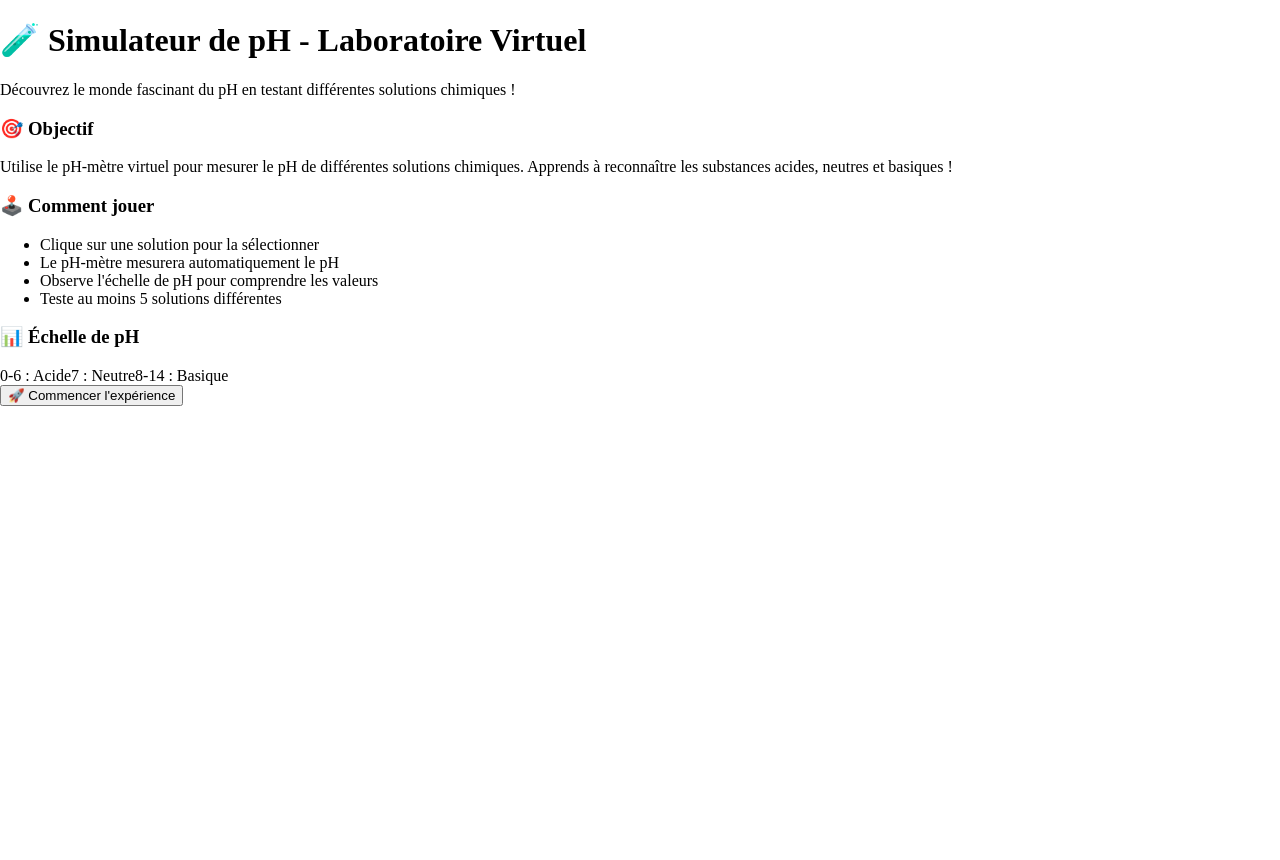
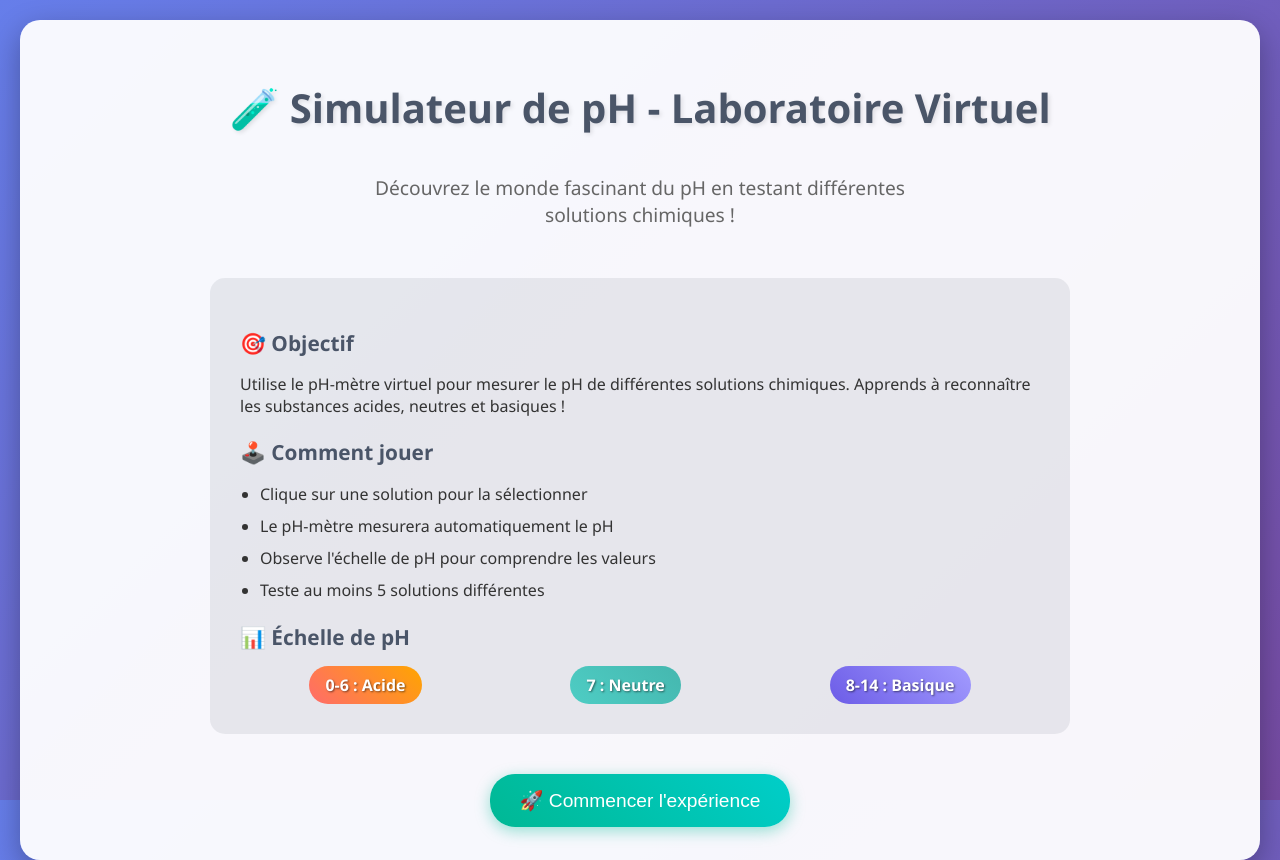
Before and after one commit to mext-ai/block-68551dec83bf93908974ebe6, a React app: page / in a window 1280 px wide. Before the commit the page ends 800 px from the top, so only its background shows below. Built offline with nearby package versions, Linux system fonts and the light colour scheme.

Commit message:
✨ Update codebase: config & components & styles

```diff
--- a/src/styles.css
+++ b/src/styles.css
@@ -1,3 +1,442 @@
 body {
   margin: 0px;
+  font-family: 'Segoe UI', Tahoma, Geneva, Verdana, sans-serif;
+  background: linear-gradient(135deg, #667eea 0%, #764ba2 100%);
+  min-height: 100vh;
 }
+
+.ph-simulator {
+  width: 100%;
+  height: 100vh;
+  display: flex;
+  flex-direction: column;
+  background: linear-gradient(135deg, #667eea 0%, #764ba2 100%);
+  color: #333;
+}
+
+/* Écran d'introduction */
+.intro-screen {
+  display: flex;
+  flex-direction: column;
+  justify-content: center;
+  align-items: center;
+  min-height: 100vh;
+  padding: 20px;
+  text-align: center;
+  background: rgba(255, 255, 255, 0.95);
+  margin: 20px;
+  border-radius: 20px;
+  box-shadow: 0 10px 30px rgba(0, 0, 0, 0.3);
+}
+
+.intro-screen h1 {
+  font-size: 2.5em;
+  margin-bottom: 20px;
+  color: #4a5568;
+  text-shadow: 2px 2px 4px rgba(0, 0, 0, 0.1);
+}
+
+.description {
+  font-size: 1.2em;
+  margin-bottom: 30px;
+  color: #666;
+  max-width: 600px;
+}
+
+.info-panel {
+  background: rgba(74, 85, 104, 0.1);
+  padding: 30px;
+  border-radius: 15px;
+  margin: 20px 0;
+  max-width: 800px;
+  text-align: left;
+}
+
+.info-panel h3 {
+  color: #4a5568;
+  margin-bottom: 15px;
+  font-size: 1.3em;
+}
+
+.info-panel ul {
+  padding-left: 20px;
+}
+
+.info-panel li {
+  margin-bottom: 8px;
+  line-height: 1.5;
+}
+
+.ph-info {
+  display: flex;
+  justify-content: space-around;
+  margin-top: 15px;
+  flex-wrap: wrap;
+  gap: 10px;
+}
+
+.ph-range {
+  padding: 8px 16px;
+  border-radius: 20px;
+  font-weight: bold;
+  color: white;
+  text-shadow: 1px 1px 2px rgba(0, 0, 0, 0.5);
+}
+
+.ph-range.acid {
+  background: linear-gradient(45deg, #ff6b6b, #ffa500);
+}
+
+.ph-range.neutral {
+  background: linear-gradient(45deg, #4ecdc4, #45b7af);
+}
+
+.ph-range.basic {
+  background: linear-gradient(45deg, #6c5ce7, #a29bfe);
+}
+
+.start-button {
+  background: linear-gradient(45deg, #00b894, #00cec9);
+  color: white;
+  border: none;
+  padding: 15px 30px;
+  font-size: 1.2em;
+  border-radius: 25px;
+  cursor: pointer;
+  transition: all 0.3s ease;
+  box-shadow: 0 4px 15px rgba(0, 184, 148, 0.4);
+  margin-top: 20px;
+}
+
+.start-button:hover {
+  transform: translateY(-2px);
+  box-shadow: 0 6px 20px rgba(0, 184, 148, 0.6);
+}
+
+/* En-tête du jeu */
+.game-header {
+  background: rgba(255, 255, 255, 0.95);
+  padding: 15px 30px;
+  display: flex;
+  justify-content: space-between;
+  align-items: center;
+  box-shadow: 0 2px 10px rgba(0, 0, 0, 0.1);
+  flex-wrap: wrap;
+  gap: 15px;
+}
+
+.game-header h2 {
+  margin: 0;
+  color: #4a5568;
+  font-size: 1.5em;
+}
+
+.stats {
+  display: flex;
+  gap: 20px;
+  font-weight: bold;
+  color: #666;
+}
+
+/* Conteneur principal du jeu */
+.game-container {
+  display: flex;
+  flex: 1;
+  height: calc(100vh - 80px);
+  gap: 20px;
+  padding: 20px;
+}
+
+.canvas-container {
+  flex: 1;
+  background: rgba(255, 255, 255, 0.1);
+  border-radius: 15px;
+  overflow: hidden;
+  box-shadow: 0 5px 20px rgba(0, 0, 0, 0.2);
+}
+
+/* Barre latérale */
+.sidebar {
+  width: 320px;
+  display: flex;
+  flex-direction: column;
+  gap: 20px;
+}
+
+.selected-solution,
+.recent-measurements,
+.help-section {
+  background: rgba(255, 255, 255, 0.95);
+  padding: 20px;
+  border-radius: 15px;
+  box-shadow: 0 5px 15px rgba(0, 0, 0, 0.1);
+}
+
+.selected-solution h3,
+.recent-measurements h3 {
+  margin-top: 0;
+  color: #4a5568;
+  font-size: 1.2em;
+}
+
+.solution-preview {
+  padding: 15px;
+  border-radius: 10px;
+  color: white;
+  font-weight: bold;
+  text-align: center;
+  margin: 10px 0;
+  text-shadow: 1px 1px 2px rgba(0, 0, 0, 0.5);
+}
+
+.no-selection {
+  text-align: center;
+  color: #666;
+}
+
+.measurement-result {
+  display: flex;
+  justify-content: space-between;
+  align-items: center;
+  padding: 10px;
+  margin: 5px 0;
+  background: rgba(74, 85, 104, 0.1);
+  border-radius: 8px;
+  gap: 10px;
+}
+
+.solution-name {
+  font-weight: bold;
+  flex: 1;
+}
+
+.ph-measured {
+  color: #666;
+}
+
+.accuracy-badge {
+  color: white;
+  padding: 4px 8px;
+  border-radius: 12px;
+  font-size: 0.9em;
+  font-weight: bold;
+  min-width: 45px;
+  text-align: center;
+}
+
+.hint-button {
+  background: linear-gradient(45deg, #6c5ce7, #a29bfe);
+  color: white;
+  border: none;
+  padding: 10px 15px;
+  border-radius: 20px;
+  cursor: pointer;
+  transition: all 0.3s ease;
+  font-size: 0.9em;
+  width: 100%;
+}
+
+.hint-button:hover {
+  transform: translateY(-1px);
+  box-shadow: 0 4px 12px rgba(108, 92, 231, 0.4);
+}
+
+.hint-content {
+  margin-top: 15px;
+  padding: 15px;
+  background: rgba(108, 92, 231, 0.1);
+  border-radius: 10px;
+  border-left: 4px solid #6c5ce7;
+}
+
+.hint-content h4 {
+  margin-top: 0;
+  color: #6c5ce7;
+}
+
+.hint-content ul {
+  margin-bottom: 0;
+  padding-left: 20px;
+}
+
+.hint-content li {
+  margin-bottom: 5px;
+  color: #555;
+}
+
+/* Écran de résultats */
+.results-screen {
+  display: flex;
+  flex-direction: column;
+  min-height: 100vh;
+  padding: 20px;
+  background: rgba(255, 255, 255, 0.95);
+  margin: 20px;
+  border-radius: 20px;
+  box-shadow: 0 10px 30px rgba(0, 0, 0, 0.3);
+}
+
+.results-screen h1 {
+  text-align: center;
+  color: #4a5568;
+  margin-bottom: 30px;
+}
+
+.score-summary {
+  text-align: center;
+  margin-bottom: 30px;
+  padding: 30px;
+  background: rgba(74, 85, 104, 0.1);
+  border-radius: 15px;
+}
+
+.score-summary h2 {
+  font-size: 2.5em;
+  margin-bottom: 15px;
+}
+
+.measurements-list {
+  margin-bottom: 30px;
+}
+
+.measurement-item {
+  display: flex;
+  justify-content: space-between;
+  align-items: center;
+  padding: 15px;
+  margin: 10px 0;
+  background: rgba(255, 255, 255, 0.8);
+  border-radius: 10px;
+  box-shadow: 0 2px 8px rgba(0, 0, 0, 0.1);
+  gap: 15px;
+}
+
+.ph-values {
+  color: #666;
+  font-size: 0.9em;
+}
+
+.accuracy {
+  font-weight: bold;
+  font-size: 1.1em;
+}
+
+.educational-content {
+  background: rgba(108, 92, 231, 0.1);
+  padding: 25px;
+  border-radius: 15px;
+  border-left: 5px solid #6c5ce7;
+  margin-bottom: 30px;
+}
+
+.educational-content h3 {
+  color: #6c5ce7;
+  margin-top: 0;
+}
+
+.educational-content ul {
+  padding-left: 20px;
+}
+
+.educational-content li {
+  margin-bottom: 10px;
+  line-height: 1.5;
+  color: #555;
+}
+
+.restart-button {
+  background: linear-gradient(45deg, #fd79a8, #fdcb6e);
+  color: white;
+  border: none;
+  padding: 15px 30px;
+  font-size: 1.2em;
+  border-radius: 25px;
+  cursor: pointer;
+  transition: all 0.3s ease;
+  box-shadow: 0 4px 15px rgba(253, 121, 168, 0.4);
+  align-self: center;
+  max-width: 300px;
+}
+
+.restart-button:hover {
+  transform: translateY(-2px);
+  box-shadow: 0 6px 20px rgba(253, 121, 168, 0.6);
+}
+
+/* Responsive Design */
+@media (max-width: 1024px) {
+  .game-container {
+    flex-direction: column;
+  }
+
+  .sidebar {
+    width: 100%;
+    flex-direction: row;
+    overflow-x: auto;
+  }
+
+  .selected-solution,
+  .recent-measurements,
+  .help-section {
+    min-width: 300px;
+  }
+}
+
+@media (max-width: 768px) {
+  .game-header {
+    padding: 10px 15px;
+  }
+
+  .game-header h2 {
+    font-size: 1.2em;
+  }
+
+  .stats {
+    flex-direction: column;
+    gap: 5px;
+    font-size: 0.9em;
+  }
+
+  .sidebar {
+    flex-direction: column;
+  }
+
+  .canvas-container {
+    height: 50vh;
+  }
+
+  .intro-screen,
+  .results-screen {
+    margin: 10px;
+    padding: 15px;
+  }
+
+  .info-panel {
+    padding: 20px;
+  }
+
+  .ph-info {
+    flex-direction: column;
+    align-items: center;
+  }
+
+  .measurement-item {
+    flex-direction: column;
+    text-align: center;
+    gap: 10px;
+  }
+}
+
+@media (max-width: 480px) {
+  .intro-screen h1 {
+    font-size: 2em;
+  }
+
+  .description {
+    font-size: 1em;
+  }
+
+  .canvas-container {
+    height: 40vh;
+  }
+}
```
